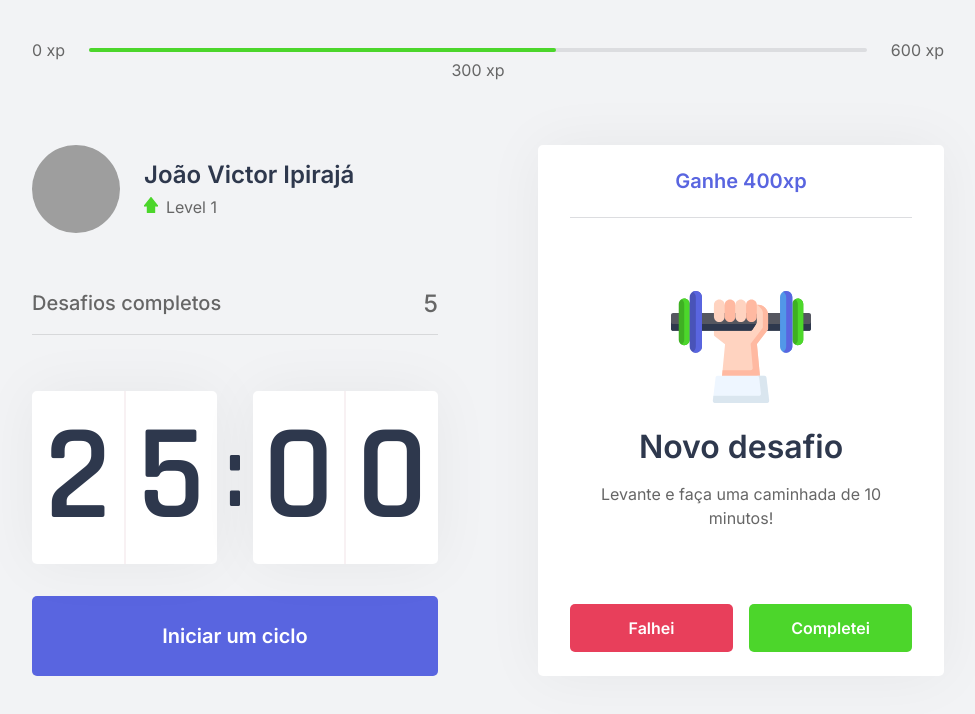
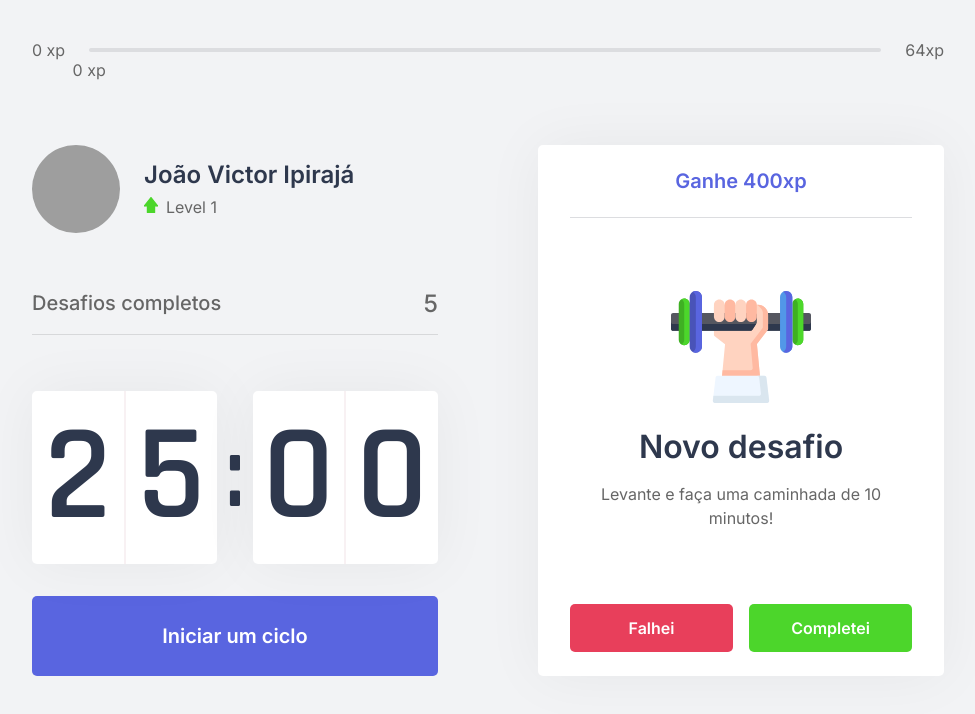
Before and after one commit to joaoipiraja/LetsMoveIt, a Next.js app: page / in a window 1280 px wide. Shown: the top 714 px of the page, without its empty margins (152-1127 px from the left). Built offline with nearby package versions, Linux system fonts and the light colour scheme; grey boxes are pictures that could not be loaded.

Commit message:
Add ChallengeContext to ExperienceBar

```diff
--- a/src/components/ExperienceBar.tsx
+++ b/src/components/ExperienceBar.tsx
@@ -1,14 +1,18 @@
+import { useContext } from 'react';
+import { challengesContext } from '../contexts/ChallengesContext';
 import styles from '../styles/components/ExperienceBar.module.css'
 
 export function ExperienceBar() {
+    const { currentExperience, experienceToNextLevel } = useContext(challengesContext)
+    const percentToNextLevel = Math.round((currentExperience * 100) / experienceToNextLevel);
     return (
         <header className={styles.experienceBar}>
             <span>0 xp</span>
             <div>
-                <div style={{ width: '60%' }} />
-                <span className={styles.currentExperience} style={{ left: "50%" }}>300 xp</span>
+                <div style={{ width: `${percentToNextLevel}%` }} />
+                <span className={styles.currentExperience} style={{ left: `${percentToNextLevel}%` }}>{currentExperience} xp</span>
             </div>
-            <span>600 xp</span>
+            <span>{experienceToNextLevel}xp</span>
         </header>
     );
 }
```
